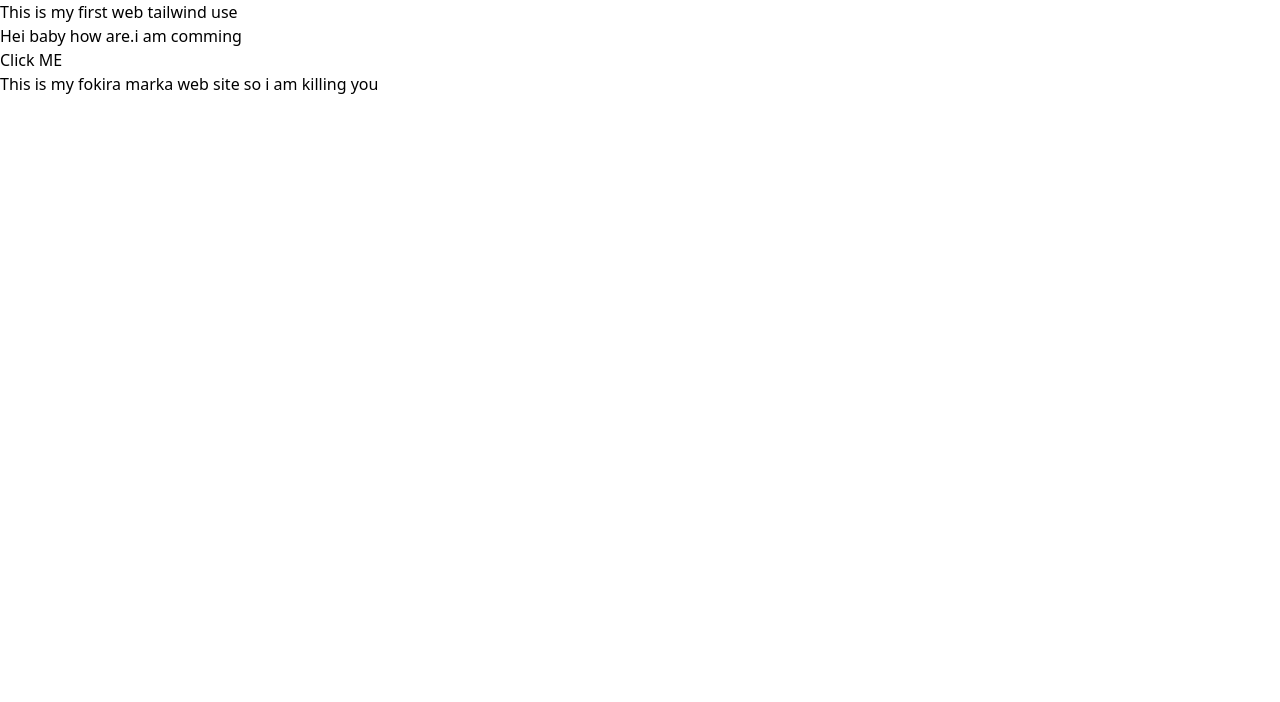
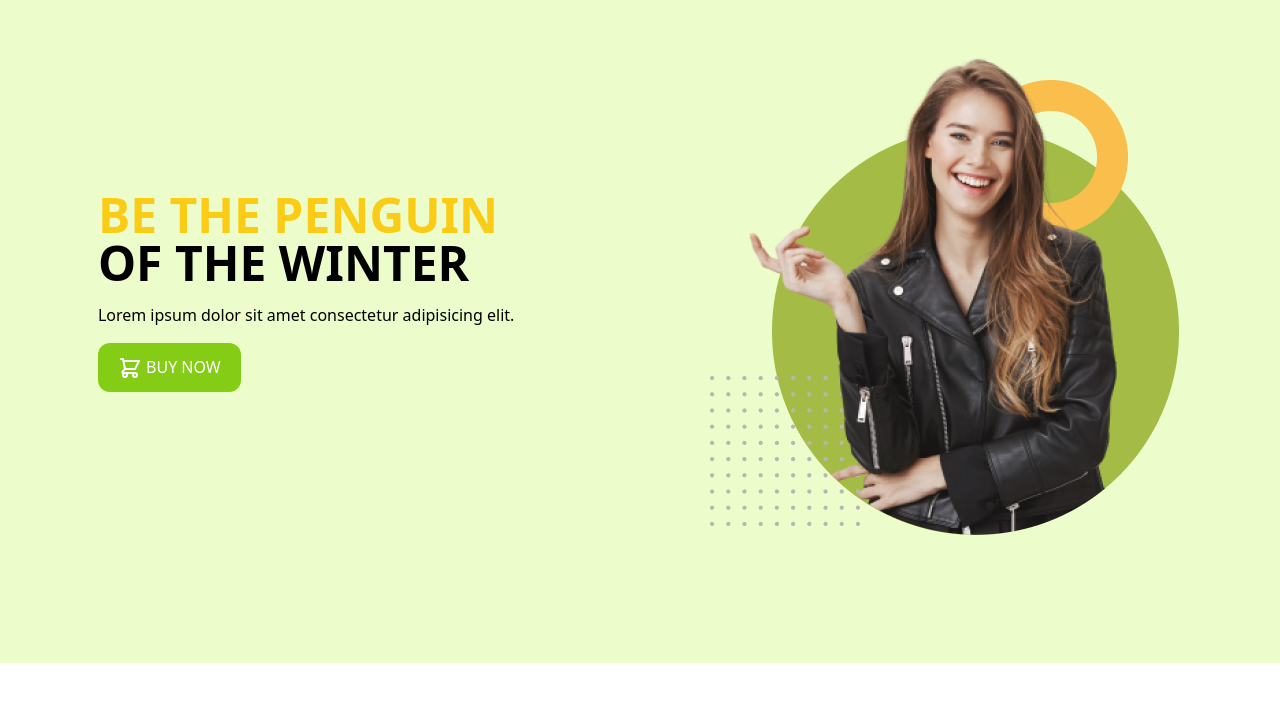
Before and after one commit to robin355/Tailwind-1, a plain HTML site: page index.html in a window 1280 px wide. Drawn offline with nearby package versions, Linux system fonts and the light colour scheme.

Commit message:
header done

```diff
--- a/index.html
+++ b/index.html
@@ -8,13 +8,45 @@
     <title>Tailwind CSS</title>
     <!-- tailwind link -->
     <script src="https://cdn.tailwindcss.com"></script>
+    <script>
+        tailwind.config = {
+            theme: {
+                extend: {
+                    colors: {
+                        clifford: '#da373d',
+                        penguin: '#FFFBFO',
+                    }
+                }
+            }
+        }
+    </script>
 </head>
 
 <body>
-    <h1>This is my first web tailwind use</h1>
-    <h2>Hei baby how are.i am comming</h2>
-    <Button>Click ME</Button>
-    <p>This is my fokira marka web site so i am killing you</p>
+    <header class="bg-lime-100 py-32 pt-12">
+        <section class="container mx-auto sm:flex items-center justify-around">
+            <div class=" space-y-4">
+                <h1 class="text-xl sm:text-5xl uppercase font-bold">
+                    <span class="text-yellow-400">be the penguin</span><br>
+                    <span class="">of the winter</span>
+                </h1>
+                <p>Lorem ipsum dolor sit amet consectetur adipisicing elit.</p>
+                <button class="uppercase bg-lime-500 py-3 px-5 text-white rounded-xl"><svg
+                        xmlns="http://www.w3.org/2000/svg" class="h-6 w-6 inline" fill="none" viewBox="0 0 24 24"
+                        stroke="currentColor" stroke-width="2">
+                        <path stroke-linecap="round" stroke-linejoin="round"
+                            d="M3 3h2l.4 2M7 13h10l4-8H5.4M7 13L5.4 5M7 13l-2.293 2.293c-.63.63-.184 1.707.707 1.707H17m0 0a2 2 0 100 4 2 2 0 000-4zm-8 2a2 2 0 11-4 0 2 2 0 014 0z" />
+                    </svg>
+                    buy now</button>
+            </div>
+            <div class="pt-4 sm:pt-0">
+                <img class="w-1/2 sm:w-full" src="images/model.png" alt="">
+            </div>
+        </section>
+    </header>
+
+
+
 
 </body>
 
```
Also changed, not shown: tailwind.config.js (added, +7 -0 lines).
